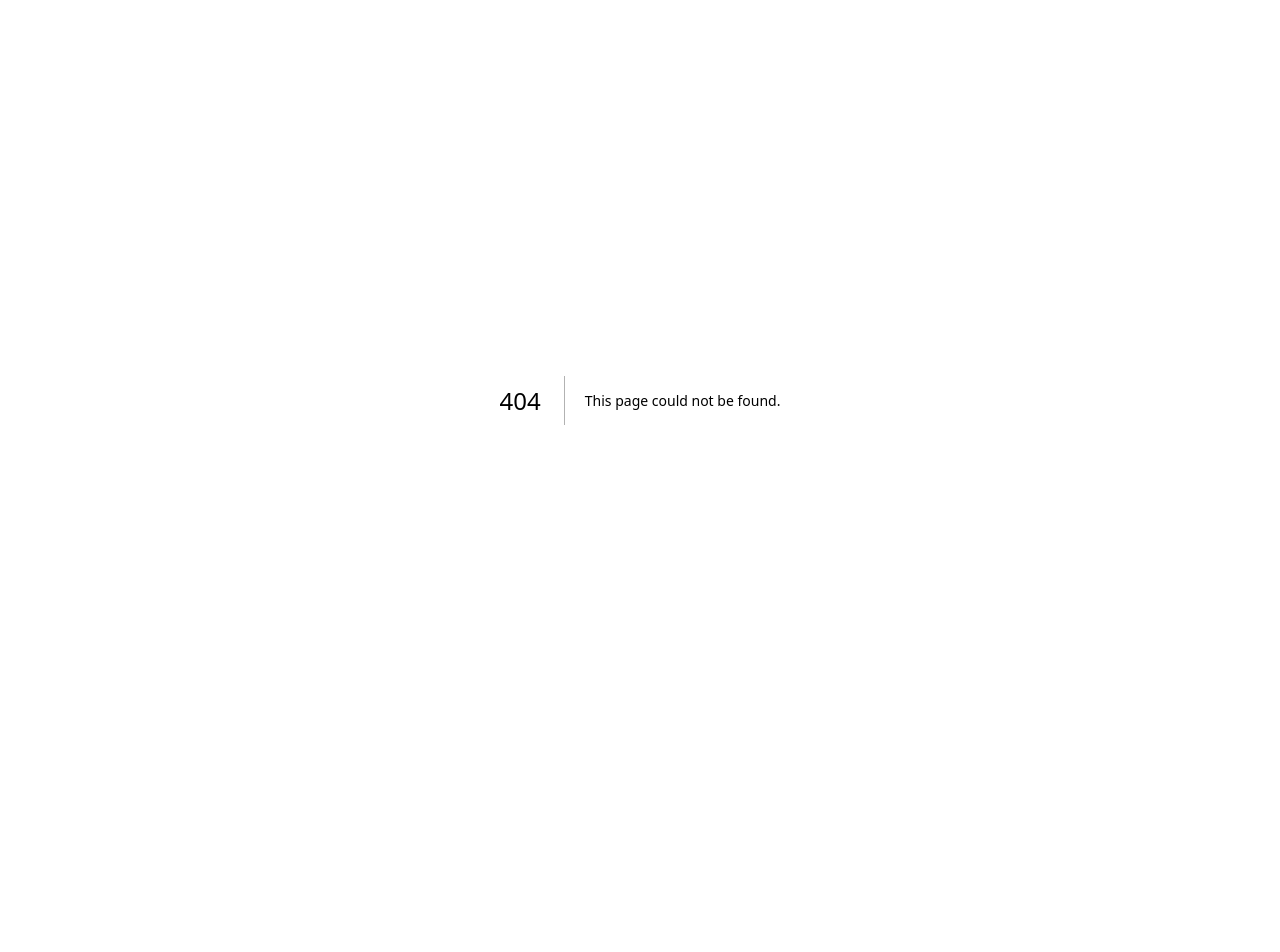
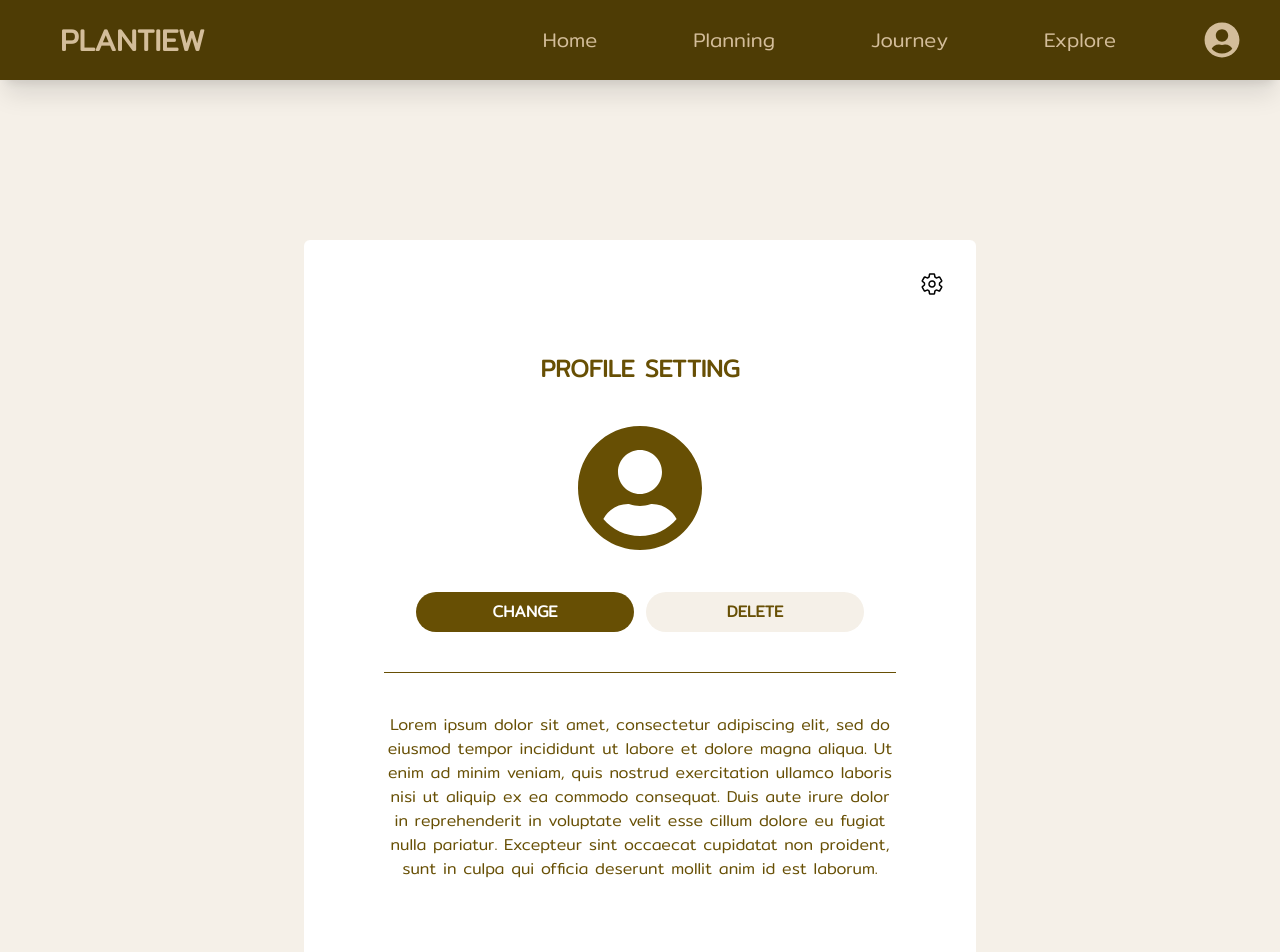
Before and after one commit to 164p/Planning-Webapp, a Next.js app in the folder my-app/: page /profile/setting in a window 1280 px wide. Before the commit this address had no page. Shown: the top 952 px of the page. Before the commit the page ends 800 px from the top, so only its background shows below. Built offline with nearby package versions, Linux system fonts and the light colour scheme.

Commit message:
Fix bug Opal

```diff
--- a/my-app/app/(user)/profile/page.tsx
+++ b/my-app/app/(user)/profile/page.tsx
@@ -5,7 +5,26 @@ import { IoSettingsOutline } from "react-icons/io5"
 export default function Home() {
     return(
         <main className="mt-60 my-40">
-            <div className="w-full lg:w-6/12 px-4 mx-auto">
+            <div className="container">
+                <div className="card relative mx-auto max-w-2xl bg-white rounded-md px-10 md:px-20 py-28">
+                    <span className="icon text-9xl bg-white rounded-full -mb-20 absolute -m-16 -top-1 left-1/2">
+                        <FaUserCircle className="mx-auto"/>
+                    </span>
+                    <span className="icon absolute top-8 right-8">
+                        <Link href="/profile/setting"><IoSettingsOutline className="text-black text-2xl" /></Link>
+                    </span>
+                    <div className="card-header relative mt-10">
+                        <p className="text-2xl font-bold text-center">USERNAME</p>
+                    </div>
+                    <hr className="h-px border-none bg-[#674F04] my-10" />
+                    <div className="card-body">
+                        <p className="mb-4 text-center">
+                            Lorem ipsum dolor sit amet, consectetur adipiscing elit, sed do eiusmod tempor incididunt ut labore et dolore magna aliqua. Ut enim ad minim veniam, quis nostrud exercitation ullamco laboris nisi ut aliquip ex ea commodo consequat. Duis aute irure dolor in reprehenderit in voluptate velit esse cillum dolore eu fugiat nulla pariatur. Excepteur sint occaecat cupidatat non proident, sunt in culpa qui officia deserunt mollit anim id est laborum.
+                        </p>
+                    </div>
+                </div>
+            </div>
+            {/* <div className="w-full lg:w-6/12 px-4 mx-auto">
                 <div className="relative flex flex-col min-w-0 break-words bg-white w-full mb-6 shadow-xl rounded-lg mt-16">
                     <div className="px-6">
                         <div className="absolute top-8 right-8">
@@ -32,7 +51,7 @@ export default function Home() {
                         </div>
                     </div>
                 </div>
-            </div>
+            </div> */}
         </main>
     );
 
--- /dev/null
+++ b/my-app/app/(user)/profile/setting/page.tsx
@@ -0,0 +1,76 @@
+import Link from "next/link";
+import { FaUserCircle } from "react-icons/fa";
+import { IoSettingsOutline } from "react-icons/io5";
+
+export default function Home() {
+    return(
+        <main className="mt-60 my-40">
+            <div className="container">
+                <div className="card relative mx-auto max-w-2xl bg-white rounded-md px-10 md:px-20 py-28">
+                    <span className="icon absolute top-8 right-8">
+                        <Link href="/profile/setting"><IoSettingsOutline className="text-black text-2xl" /></Link>
+                    </span>
+                    <div className="card-header relative mb-10">
+                        <p className="text-2xl font-bold text-center mb-10">PROFILE SETTING</p>
+                        <div className="card-section flex items-center justify-center">
+                            <span className="icon text-9xl bg-white rounded-full">
+                                <FaUserCircle className="mx-auto"/>
+                            </span>
+                        </div>
+                    </div>
+                    <div className="card-body">
+                        <div className="card-section mx-auto max-w-md grid grid-cols-2 gap-3">
+                            <div className="col">
+                                <button className="rounded-full w-full bg-[#674F04] text-white font-bold py-2 px-5 text-center">CHANGE</button>
+                            </div>
+                            <div className="col">
+                                <button className="rounded-full w-full bg-[#F5F0E8] text-[#674F04] font-bold py-2 px-5 text-center">DELETE</button>
+                            </div>
+                        </div>
+                        <hr className="h-px border-none bg-[#674F04] my-10" />
+                        <div className="card-section">
+                            <p className="mb-4 text-center">
+                                Lorem ipsum dolor sit amet, consectetur adipiscing elit, sed do eiusmod tempor incididunt ut labore et dolore magna aliqua. Ut enim ad minim veniam, quis nostrud exercitation ullamco laboris nisi ut aliquip ex ea commodo consequat. Duis aute irure dolor in reprehenderit in voluptate velit esse cillum dolore eu fugiat nulla pariatur. Excepteur sint occaecat cupidatat non proident, sunt in culpa qui officia deserunt mollit anim id est laborum.
+                            </p>
+                        </div>
+                    </div>
+                </div>
+                {/* <div className="card relative mx-auto max-w-2xl bg-white rounded-md px-20 py-28">
+                    <div className="flex justify-center lg:pt-2 pt-2 w-full text-center mt-10">
+                        <p className="text-3xl font-bold">PROFILE SETTING</p>
+                    </div>
+                    <div className="absolute top-8 right-8">
+                        <Link href="/profileset"><IoSettingsOutline className="text-black text-2xl" /></Link>
+                    </div>
+                    <div className="flex flex-wrap justify-center">
+                        <div className="w-full px-4 flex justify-center">
+                            <div className="relative">
+                                <FaUserCircle className="text-9xl shadow-xl rounded-full mt-20 max-w-150-px"/>
+                            </div>
+                        </div>
+                        <div className="flex pt-10">
+                            <div className="px-5">
+                                <button className="rounded-full bg-[#674F04] text-white font-bold py-2 px-10">CHANGE</button>
+                            </div>
+                            <div className="px-5">
+                                <button className="rounded-full bg-[#F5F0E8] text-[#674F04] font-bold py-2 px-10">DELETE</button>
+                            </div>
+                        </div>
+                        <div className="flex justify-center py-4 lg:pt-4 pt-8 w-full px-4 text-center mt-20">
+                            <p className="text-3xl font-bold">USERNAME</p>
+                        </div>
+                    </div>
+                    <div className="mt-10 py-10 border-t border-blueGray-200 text-center">
+                        <div className="flex flex-wrap justify-center">
+                            <div className="w-full lg:w-9/12 px-4">
+                                <p className="mb-4 text-lg leading-relaxed text-blueGray-700">
+                                Lorem ipsum dolor sit amet, consectetur adipiscing elit, sed do eiusmod tempor incididunt ut labore et dolore magna aliqua. Ut enim ad minim veniam, quis nostrud exercitation ullamco laboris nisi ut aliquip ex ea commodo consequat. Duis aute irure dolor in reprehenderit in voluptate velit esse cillum dolore eu fugiat nulla pariatur. Excepteur sint occaecat cupidatat non proident, sunt in culpa qui officia deserunt mollit anim id est laborum.
+                                </p>
+                            </div>
+                        </div>
+                    </div>
+                </div> */}
+            </div>
+        </main>
+    )
+}
--- a/my-app/app/(user)/profileset/page.tsx
+++ /dev/null
@@ -1,52 +0,0 @@
-import Link from "next/link";
-import { FaUserCircle } from "react-icons/fa";
-import { IoSettingsOutline } from "react-icons/io5";
-
-export default function Home() {
-    return(
-        <main>
-        <div className="mt-60 my-40">
-            <div className="w-full lg:w-6/12 px-4 mx-auto">
-            <div className="relative flex flex-col min-w-0 break-words bg-white w-full mb-6 shadow-xl rounded-lg mt-16">
-                <div className="px-6">
-                    <div className="flex justify-center lg:pt-2 pt-2 w-full text-center mt-10">
-                        <p className="text-3xl font-bold">PROFILE SETTING</p>
-                    </div>
-                    <div className="absolute top-8 right-8">
-                        <Link href="/profileset"><IoSettingsOutline className="text-black text-2xl" /></Link>
-                    </div>
-                <div className="flex flex-wrap justify-center">
-                    <div className="w-full px-4 flex justify-center">
-                    <div className="relative">
-                        <FaUserCircle className="text-9xl shadow-xl rounded-full mt-20 max-w-150-px"/>
-                    </div>
-                    </div>
-                    <div className="flex pt-10">
-                        <div className="px-5">
-                        <button className="rounded-full bg-[#674F04] text-white font-bold py-2 px-10">CHANGE</button>
-                        </div>
-                        <div className="px-5">
-                        <button className="rounded-full bg-[#F5F0E8] text-[#674F04] font-bold py-2 px-10">DELETE</button>
-                        </div>
-                    </div>
-                    <div className="flex justify-center py-4 lg:pt-4 pt-8 w-full px-4 text-center mt-20">
-                        <p className="text-3xl font-bold">USERNAME</p>
-                    </div>
-                </div>
-                <div className="mt-10 py-10 border-t border-blueGray-200 text-center">
-                    <div className="flex flex-wrap justify-center">
-                    <div className="w-full lg:w-9/12 px-4">
-                        <p className="mb-4 text-lg leading-relaxed text-blueGray-700">
-                        Lorem ipsum dolor sit amet, consectetur adipiscing elit, sed do eiusmod tempor incididunt ut labore et dolore magna aliqua. Ut enim ad minim veniam, quis nostrud exercitation ullamco laboris nisi ut aliquip ex ea commodo consequat. Duis aute irure dolor in reprehenderit in voluptate velit esse cillum dolore eu fugiat nulla pariatur. Excepteur sint occaecat cupidatat non proident, sunt in culpa qui officia deserunt mollit anim id est laborum.
-                        </p>
-                    </div>
-                    </div>
-                </div>
-                </div>
-            </div>
-            </div>
-            <p>ddddddddd</p>
-        </div>
-        </main>
-    )
-}
```
Lines whose indentation alone changed are shown as unchanged.
